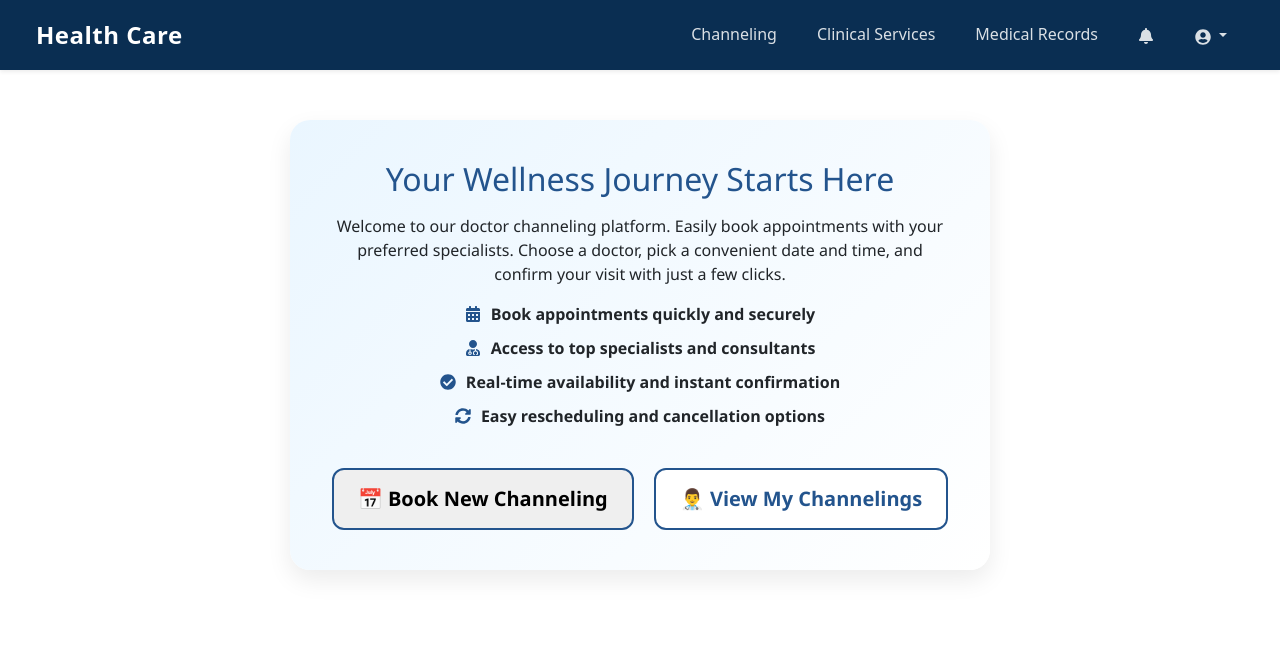
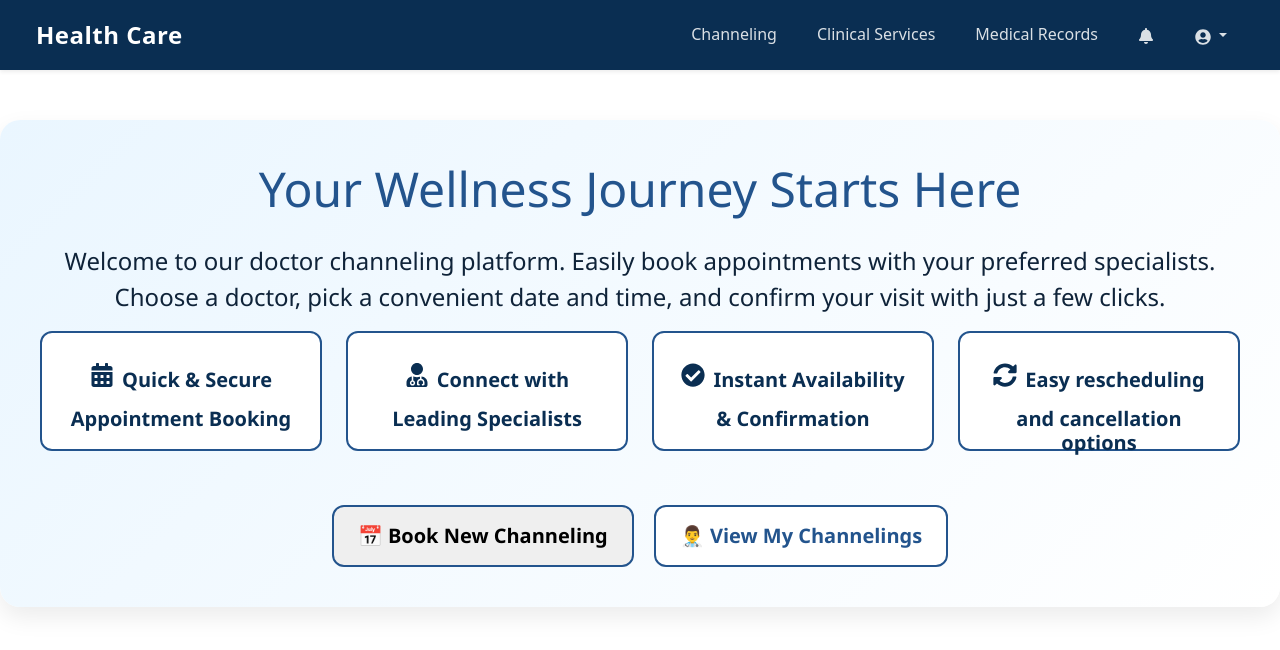
Before and after one commit to kavishka-wilagedara/healthcare-system, a React (Create React App) app in the folder frontend/: page /patient/dashboard/channeling in a window 1280 px wide. Shown: the top 650 px of the page. Built offline with nearby package versions, Linux system fonts and the light colour scheme.

Commit message:
WIP: develop header of channeling page

```diff
--- a/frontend/src/patient/Channeling.css
+++ b/frontend/src/patient/Channeling.css
@@ -3,7 +3,7 @@
   padding: 40px;
   border-radius: 20px;
   box-shadow: 0 10px 25px rgba(0, 0, 0, 0.08);
-  max-width: 700px;
+  max-width: fit-content;
   margin: 50px auto;
   text-align: center;
   font-family: "Segoe UI", Tahoma, Geneva, Verdana, sans-serif;
@@ -16,45 +16,53 @@
 }
 
 .channeling-info-card h1 {
-  font-size: 2rem;
+  margin-top: 0;
+  font-size: 48px;
   color: #23548d;
   margin-bottom: 16px;
 }
 
-.channeling-description {
-  font-size: 1rem;
-  color: #555;
-  margin-bottom: 20px;
-  line-height: 1.6;
+.channeling-info-card p {
+  font-size: 24px;
+  margin-top: 25px;
+  font-family: "Segoe UI";
+  font-style: initial;
+  font-weight: 450;
+  color: #0f2339;
+  margin-bottom: 16px;
 }
 
-.channeling-features {
-  list-style: none;
-  padding: 0;
-  margin: 20px 0;
-  text-align: left;
-  color: #333;
+.channeling-feature-card {
+  align-items: center;
+  height: 120px;
+  transition: transform 0.3s ease, box-shadow 0.3s ease;
+  text-align: center;
+  border: 2px solid #23548d;
+  border-radius: 12px;
 }
 
-.custom-list {
-  list-style: none;
-  padding-left: 0;
-  display: flex;
-  flex-direction: column;
-  align-items: center;
+.channeling-feature-card:hover {
+  color: white;
+  transform: translateY(-5px);
+  box-shadow: 0 10px 20px rgba(0, 0, 0, 0.1) !important;
+  background-color: #23548d;
 }
 
-.custom-list li {
-  display: flex;
-  align-items: center;
-  justify-content: center;
-  margin-bottom: 10px;
-  font-size: 16px;
+.channeling-feature-card:hover .feature-title,
+.channeling-feature-card:hover .feature-icon {
+  color: white;
 }
 
-.list-icon {
-  color: #23548d;
-  margin-right: 10px;
+.feature-icon {
+  font-size: 24px;
+  color: #0a2e52;
+}
+
+.feature-title {
+  font-size: 20px;
+  font-weight: 700;
+  color: #0a2e52;
+  margin-bottom: 0;
 }
 
 .channeling-buttons {
--- a/frontend/src/patient/Channeling.jsx
+++ b/frontend/src/patient/Channeling.jsx
@@ -1,4 +1,5 @@
 import React from "react";
+import { Row, Col, Card } from "react-bootstrap";
 import "./Channeling.css";
 import {
   FaCheckCircle,
@@ -8,6 +9,25 @@ import {
 } from "react-icons/fa";
 
 function Channeling() {
+  const featureCards = [
+    {
+      title: "Quick & Secure Appointment Booking",
+      icon: <FaCalendarAlt className="feature-icon" />,
+    },
+    {
+      title: "Connect with Leading Specialists",
+      icon: <FaUserMd className="feature-icon" />,
+    },
+    {
+      title: "Instant Availability & Confirmation",
+      icon: <FaCheckCircle className="feature-icon" />,
+    },
+    {
+      title: "Easy rescheduling and cancellation options",
+      icon: <FaSyncAlt className="feature-icon" />,
+    },
+  ];
+
   return (
     <div className="channeling-info-card">
       <h1>Your Wellness Journey Starts Here</h1>
@@ -16,26 +36,21 @@ function Channeling() {
         your preferred specialists. Choose a doctor, pick a convenient date and
         time, and confirm your visit with just a few clicks.
       </p>
-      <ul className="custom-list">
-        <strong>
-          <li>
-            <FaCalendarAlt className="list-icon" /> Book appointments quickly
-            and securely
-          </li>
-          <li>
-            <FaUserMd className="list-icon" /> Access to top specialists and
-            consultants
-          </li>
-          <li>
-            <FaCheckCircle className="list-icon" /> Real-time availability and
-            instant confirmation
-          </li>
-          <li>
-            <FaSyncAlt className="list-icon" /> Easy rescheduling and
-            cancellation options
-          </li>
-        </strong>
-      </ul>
+
+      <Row className="features-section">
+        {featureCards.map((card, index) => (
+          <Col md={3} sm={6} className="mb-4" key={index}>
+            <Card className="channeling-feature-card">
+              <Card.Body className="text-center">
+                <Card.Title className="feature-title">
+                  <span className="feature-icon me-2">{card.icon}</span>
+                  <span>{card.title}</span>
+                </Card.Title>
+              </Card.Body>
+            </Card>
+          </Col>
+        ))}
+      </Row>
 
       <div className="channeling-buttons">
         <button className="channeling-btn">📅 Book New Channeling</button>
```
